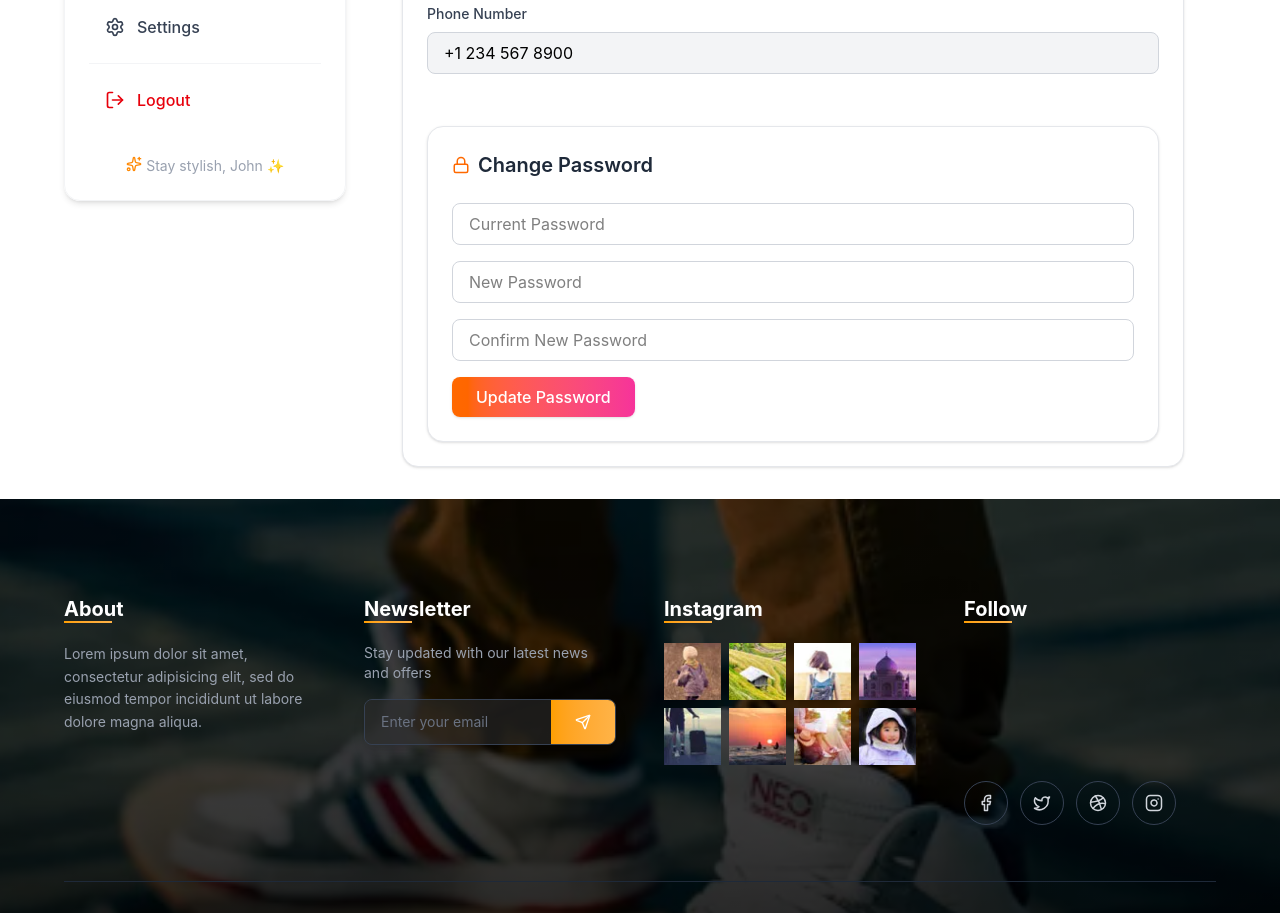
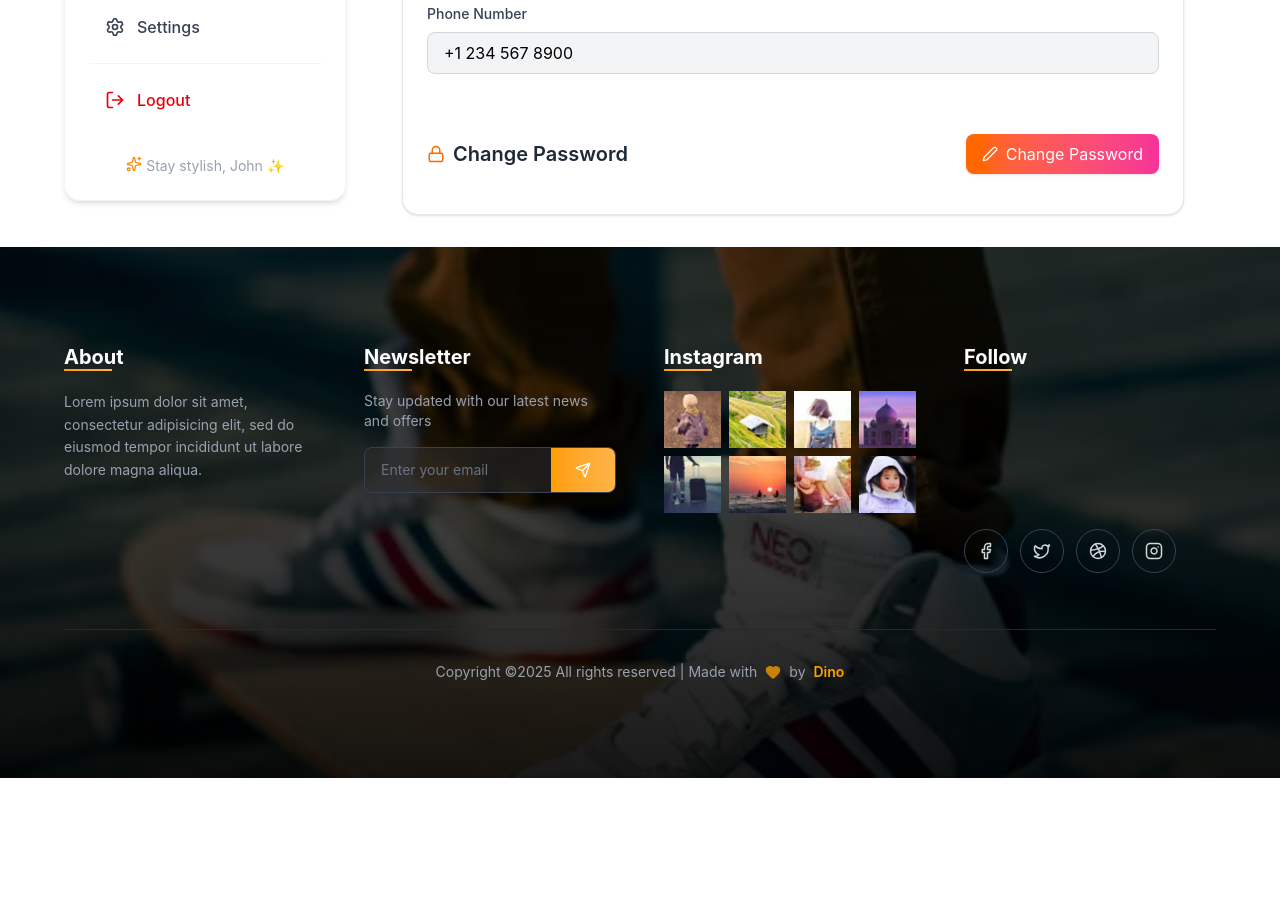
Before and after one commit to DuyPhatpeo/ecommerce, a React (Vite) app: page /account/profile in a window 1280 px wide. Shown: the part 800-1713 px from the top of the page. After the commit the page ends 1578 px from the top, so only its background shows below. Built offline with nearby package versions, Linux system fonts and the light colour scheme; data requests are answered from the project's data file; grey boxes are pictures that could not be loaded.

Commit message:
update style

```diff
--- a/src/components/account/Account.tsx
+++ b/src/components/account/Account.tsx
@@ -55,21 +55,21 @@ const Account = () => {
         id: "ORD-001",
         date: "2025-10-25",
         status: "Shipping",
-        total: "$125.00",
+        total: "1250000",
         items: 3,
       },
       {
         id: "ORD-002",
         date: "2025-10-20",
         status: "Completed",
-        total: "$85.00",
+        total: "85000000",
         items: 2,
       },
       {
         id: "ORD-003",
         date: "2025-10-15",
         status: "Completed",
-        total: "$210.00",
+        total: "2100000",
         items: 5,
       },
     ],
--- a/src/components/account/OrdersTab.tsx
+++ b/src/components/account/OrdersTab.tsx
@@ -5,7 +5,7 @@ interface Order {
   id: string;
   date: string;
   status: string;
-  total: string;
+  total: string | number;
   items: number;
 }
 
@@ -30,10 +30,21 @@ const OrdersTab: React.FC<OrdersTabProps> = ({ orders, onViewDetails }) => {
     }
   };
 
+  // ✅ Hàm định dạng tiền VNĐ
+  const formatCurrency = (amount: string | number): string => {
+    const value = typeof amount === "string" ? parseFloat(amount) : amount;
+    if (isNaN(value)) return amount.toString();
+    return new Intl.NumberFormat("vi-VN", {
+      style: "currency",
+      currency: "VND",
+      maximumFractionDigits: 0,
+    }).format(value);
+  };
+
   return (
     <div className="w-full px-4 sm:px-6 lg:px-8">
       <div className="max-w-6xl p-6 mx-auto bg-white rounded-2xl md:border md:border-gray-200 md:shadow-sm">
-        {/* 🔹 Header */}
+        {/* Header */}
         <div className="mb-10 text-center">
           <div className="inline-flex items-center gap-2 bg-gradient-to-r from-orange-500 to-pink-500 text-white px-5 py-2.5 rounded-full text-sm font-bold shadow-lg mb-4">
             <Sparkles size={18} />
@@ -46,7 +57,7 @@ const OrdersTab: React.FC<OrdersTabProps> = ({ orders, onViewDetails }) => {
           </h2>
         </div>
 
-        {/* 🔹 Orders List */}
+        {/* Orders List */}
         {orders.length === 0 ? (
           <div className="py-12 text-center text-gray-500">
             You haven’t placed any orders yet 🛒
@@ -78,7 +89,7 @@ const OrdersTab: React.FC<OrdersTabProps> = ({ orders, onViewDetails }) => {
                   <div>
                     <p className="text-sm text-gray-600">{order.items} items</p>
                     <p className="text-lg font-semibold text-gray-800">
-                      {order.total}
+                      {formatCurrency(order.total)}
                     </p>
                   </div>
                   <button
--- a/src/components/account/ProfileTab.tsx
+++ b/src/components/account/ProfileTab.tsx
@@ -1,5 +1,13 @@
 import React, { useState } from "react";
-import { Sparkles, User, Edit2, Save, X, Lock } from "lucide-react";
+import {
+  Sparkles,
+  User,
+  Edit2,
+  Save,
+  X,
+  Lock,
+  CheckCircle,
+} from "lucide-react";
 
 interface ProfileTabProps {
   profile: {
@@ -36,22 +44,25 @@ const ProfileTab: React.FC<ProfileTabProps> = ({
     confirm: "",
   });
 
+  const [showPasswordForm, setShowPasswordForm] = useState(false);
+
   const capitalize = (str: string) =>
     str.charAt(0).toUpperCase() + str.slice(1).toLowerCase();
 
   const handlePasswordUpdate = () => {
     if (passwords.new !== passwords.confirm) {
-      alert("New passwords do not match!");
+      alert("Mật khẩu mới không khớp!");
       return;
     }
     onPasswordChange?.(passwords.current, passwords.new);
     setPasswords({ current: "", new: "", confirm: "" });
+    setShowPasswordForm(false);
   };
 
   return (
     <div className="w-full px-4 sm:px-6 lg:px-8">
       <div className="max-w-6xl p-6 mx-auto bg-white rounded-2xl md:border md:border-gray-200 md:shadow-sm">
-        {/* 🔹 Header */}
+        {/* Header */}
         <div className="mb-10 text-center">
           <div className="inline-flex items-center gap-2 bg-gradient-to-r from-orange-500 to-pink-500 text-white px-5 py-2.5 rounded-full text-sm font-bold shadow-lg mb-4">
             <Sparkles size={18} />
@@ -64,7 +75,7 @@ const ProfileTab: React.FC<ProfileTabProps> = ({
           </h2>
         </div>
 
-        {/* 🔹 Profile Form */}
+        {/* Profile Form */}
         <div className="flex flex-col space-y-5">
           <div className="flex items-center justify-between mb-6">
             <h3 className="text-xl font-semibold text-gray-800">
@@ -99,7 +110,7 @@ const ProfileTab: React.FC<ProfileTabProps> = ({
             )}
           </div>
 
-          {/* 🔸 Input Fields */}
+          {/* Input Fields */}
           <div className="space-y-5">
             <div>
               <label className="block mb-2 text-sm font-medium text-gray-700">
@@ -110,7 +121,7 @@ const ProfileTab: React.FC<ProfileTabProps> = ({
                 value={isEditing ? editedProfile.name : profile.name}
                 onChange={(e) => onChange("name", e.target.value)}
                 disabled={!isEditing}
-                className="w-full px-4 py-2 border border-gray-300 rounded-lg focus:ring-2 focus:ring-orange-400 focus:outline-none disabled:bg-gray-100"
+                className="w-full px-4 py-2 border border-gray-300 rounded-lg box-border focus:ring-2 focus:ring-orange-400 focus:outline-none disabled:bg-gray-100"
               />
             </div>
 
@@ -123,7 +134,7 @@ const ProfileTab: React.FC<ProfileTabProps> = ({
                 value={isEditing ? editedProfile.email : profile.email}
                 onChange={(e) => onChange("email", e.target.value)}
                 disabled={!isEditing}
-                className="w-full px-4 py-2 border border-gray-300 rounded-lg focus:ring-2 focus:ring-orange-400 focus:outline-none disabled:bg-gray-100"
+                className="w-full px-4 py-2 border border-gray-300 rounded-lg box-border focus:ring-2 focus:ring-orange-400 focus:outline-none disabled:bg-gray-100"
               />
             </div>
 
@@ -136,53 +147,84 @@ const ProfileTab: React.FC<ProfileTabProps> = ({
                 value={isEditing ? editedProfile.phone : profile.phone}
                 onChange={(e) => onChange("phone", e.target.value)}
                 disabled={!isEditing}
-                className="w-full px-4 py-2 border border-gray-300 rounded-lg focus:ring-2 focus:ring-orange-400 focus:outline-none disabled:bg-gray-100"
+                className="w-full px-4 py-2 border border-gray-300 rounded-lg box-border focus:ring-2 focus:ring-orange-400 focus:outline-none disabled:bg-gray-100"
               />
             </div>
           </div>
 
-          {/* 🔸 Change Password Section */}
-          <div className="p-6 mt-8 bg-white border border-gray-200 shadow-sm rounded-2xl">
-            <h3 className="flex items-center gap-2 mb-6 text-xl font-semibold text-gray-800">
+          {/* Change Password */}
+          <div className="mt-10">
+            <div className="flex items-center justify-between mb-4">
+              <h3 className="flex items-center gap-2 text-xl font-semibold text-gray-800">
                 <Lock size={18} className="text-orange-500" />
                 Change Password
               </h3>
 
+              {!showPasswordForm && (
+                <button
+                  onClick={() => setShowPasswordForm(true)}
+                  className="flex items-center gap-2 px-4 py-2 text-white transition-all rounded-lg shadow-sm bg-gradient-to-r from-orange-500 to-pink-500 hover:opacity-90"
+                >
+                  <Edit2 size={16} />
+                  Change Password
+                </button>
+              )}
+            </div>
+
+            {/* Password form (toggle) */}
+            <div className="transition-all duration-300">
+              <div
+                className={`overflow-hidden transition-all duration-300 ${
+                  showPasswordForm
+                    ? "max-h-[420px] opacity-100"
+                    : "max-h-0 opacity-0"
+                }`}
+              >
+                <div className="mt-4 bg-white rounded-2xl p-4 shadow-sm border border-gray-100">
                   <div className="space-y-4">
+                    {[
+                      { placeholder: "Current Password", field: "current" },
+                      { placeholder: "New Password", field: "new" },
+                      { placeholder: "Confirm New Password", field: "confirm" },
+                    ].map(({ placeholder, field }) => (
                       <input
+                        key={field}
                         type="password"
-                placeholder="Current Password"
-                value={passwords.current}
+                        placeholder={placeholder}
+                        value={passwords[field as keyof typeof passwords]}
                         onChange={(e) =>
-                  setPasswords({ ...passwords, current: e.target.value })
+                          setPasswords({
+                            ...passwords,
+                            [field]: e.target.value,
+                          })
                         }
-                className="w-full px-4 py-2 border border-gray-300 rounded-lg focus:ring-2 focus:ring-orange-400 focus:outline-none"
+                        className="w-full box-border px-4 py-2 border border-gray-300 rounded-lg bg-gray-50 focus:ring-2 focus:ring-orange-400 focus:outline-none"
                       />
-              <input
-                type="password"
-                placeholder="New Password"
-                value={passwords.new}
-                onChange={(e) =>
-                  setPasswords({ ...passwords, new: e.target.value })
-                }
-                className="w-full px-4 py-2 border border-gray-300 rounded-lg focus:ring-2 focus:ring-orange-400 focus:outline-none"
-              />
-              <input
-                type="password"
-                placeholder="Confirm New Password"
-                value={passwords.confirm}
-                onChange={(e) =>
-                  setPasswords({ ...passwords, confirm: e.target.value })
-                }
-                className="w-full px-4 py-2 border border-gray-300 rounded-lg focus:ring-2 focus:ring-orange-400 focus:outline-none"
-              />
+                    ))}
+
+                    <div className="flex justify-end gap-3">
+                      <button
+                        onClick={handlePasswordUpdate}
+                        className="flex items-center gap-2 px-5 py-2 mt-2 text-white rounded-lg shadow-sm bg-gradient-to-r from-green-500 to-emerald-600 hover:opacity-90"
+                      >
+                        <CheckCircle size={18} />
+                        Confirm Change
+                      </button>
 
                       <button
-                onClick={handlePasswordUpdate}
-                className="px-6 py-2 font-medium text-white transition-all rounded-lg shadow-sm bg-gradient-to-r from-orange-500 to-pink-500 hover:opacity-90"
+                        onClick={() => {
+                          setShowPasswordForm(false);
+                          setPasswords({ current: "", new: "", confirm: "" });
+                        }}
+                        className="flex items-center gap-2 px-5 py-2 mt-2 text-gray-700 rounded-lg bg-gray-200 hover:bg-gray-300"
                       >
-                Update Password
+                        <X size={18} />
+                        Cancel
                       </button>
+                    </div>
+                  </div>
+                </div>
+              </div>
             </div>
           </div>
         </div>
```
Lines whose indentation alone changed are shown as unchanged.
